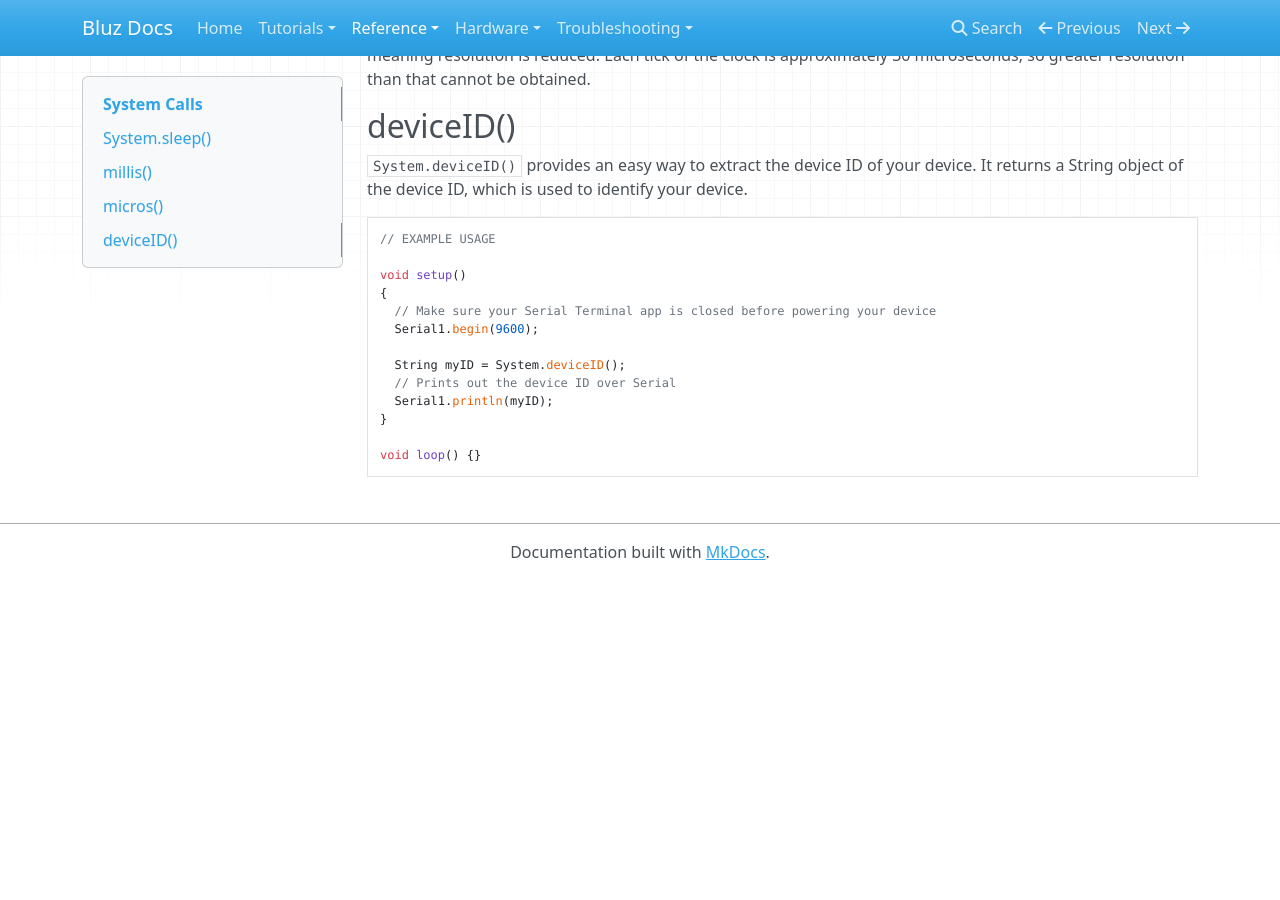
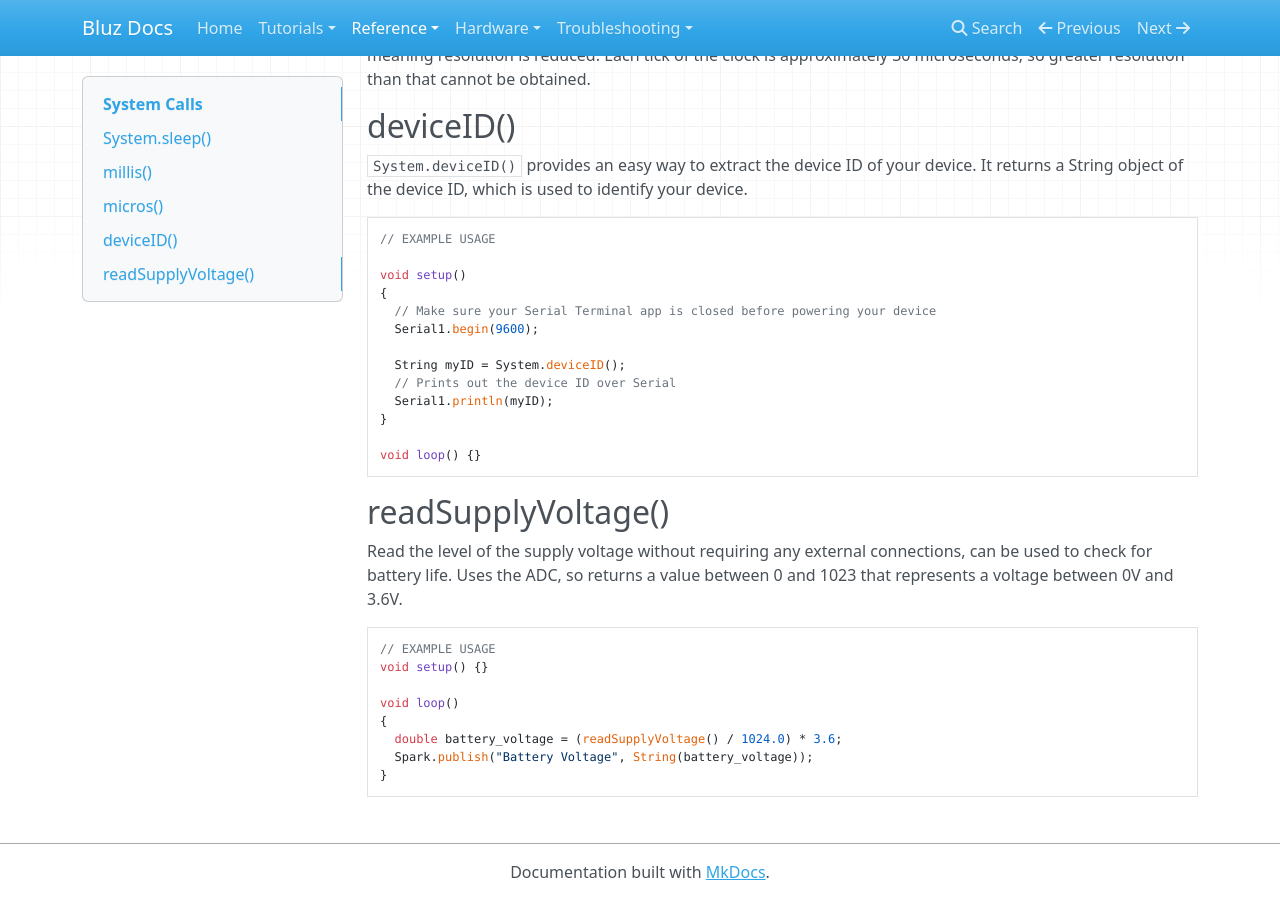
Before and after one commit to bluzDK/bluz-docs, an MkDocs documentation site: the page built from docs/reference/system.md, in a window 1280 px wide and 900 px high, scrolled down 1481 px. Built offline with MkDocs 1.6.1, drawn with Linux system fonts in a browser that asks for light colours; nearby versions of some CDN libraries; old or Windows-style settings are respelled for this version of MkDocs; before the commit the page ends 2061 px from its top, so only the background shows below that.

Commit message:
doc for readSupplyVoltage

````diff
--- a/docs/reference/system.md
+++ b/docs/reference/system.md
@@ -81,3 +81,18 @@ void setup()
 
 void loop() {}
 ```
+
+## readSupplyVoltage()
+
+Read the level of the supply voltage without requiring any external connections, can be used to check for battery life. Uses the ADC, so returns a value between 0 and 1023 that represents a voltage between 0V and 3.6V.
+
+```cpp
+// EXAMPLE USAGE
+void setup() {}
+
+void loop()
+{
+  double battery_voltage = (readSupplyVoltage() / 1024.0) * 3.6;
+  Spark.publish("Battery Voltage", String(battery_voltage));
+}
+```
````
